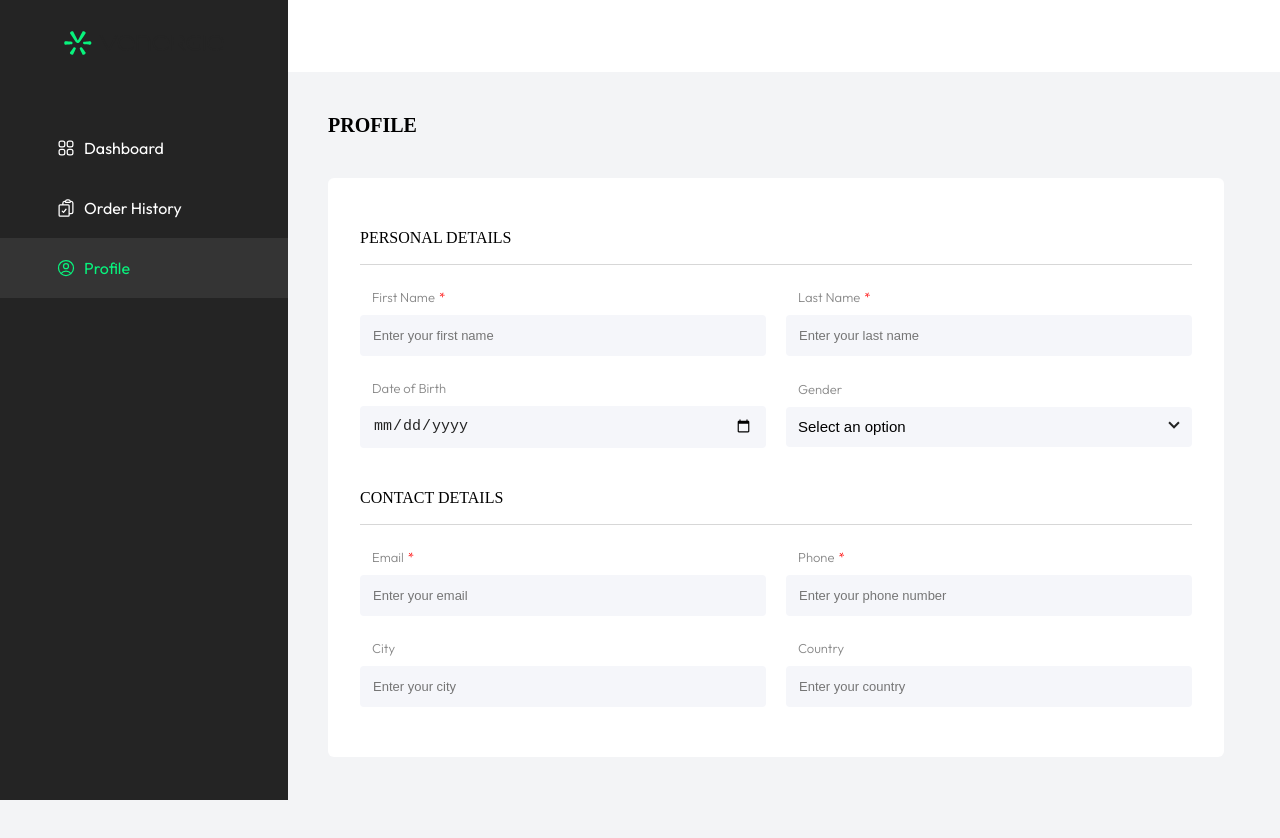
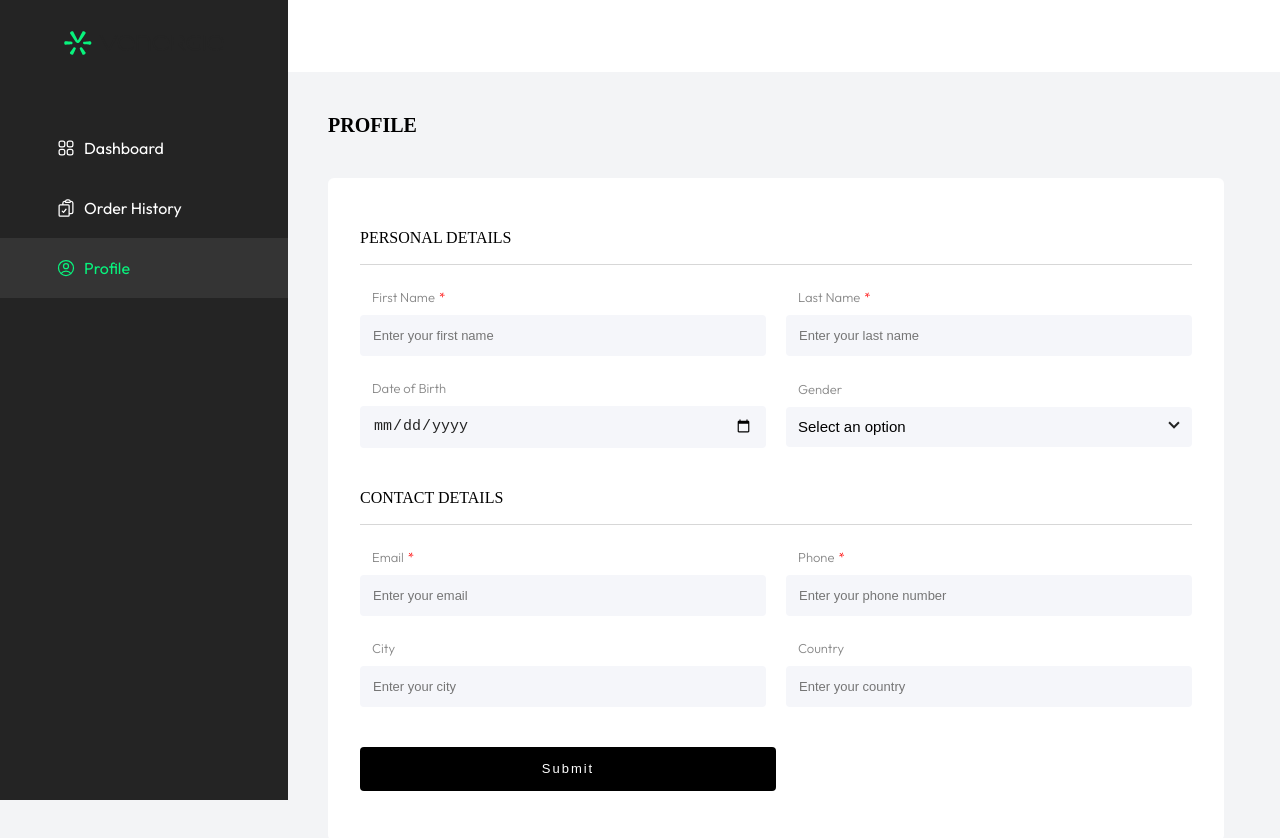
Before and after one commit to Vargent-Africa/venergie-app, a React (Vite) app: page /profile in a window 1280 px wide. Shown: the top 838 px of the page. Built offline with nearby package versions, Linux system fonts and the light colour scheme; a web font is replaced by a local one.

Commit message:
fix(Profile): Add button to profile form

```diff
--- a/src/App.tsx
+++ b/src/App.tsx
@@ -11,8 +11,8 @@ import DashboardLayout from "./components/layouts/User";
 import Loader from "components/misc/Loader";
 
 //Auth
-const Login = lazy(() => import("containers/Auth/Login"));
-const Signup = lazy(() => import("containers/Auth/Signup"));
+const Login = lazy(() => import("containers/Auth/login"));
+const Signup = lazy(() => import("containers/Auth/signup"));
 
 //Items
 const ItemLists = lazy(() => import("containers/Items/itemList"));
--- /dev/null
+++ b/src/components/misc/button/styles/submitButton.ts
@@ -0,0 +1,58 @@
+import styled, { css, keyframes } from "styled-components";
+
+import { Colors } from "utils/colors";
+import { Btn } from "styles/ui";
+
+export const BtnSubmit = styled.button`
+	${Btn}
+	color: ${Colors.white};
+	background-color: ${Colors.black};
+	margin-top: 2rem;
+	font-weight: 400;
+	font-size: 1.2rem;
+	line-height: 2rem;
+	padding: 1.2rem;
+	width: 100%;
+	letter-spacing: 2px;
+	border-radius: 4px;
+`;
+
+export const BtnContent = styled.div`
+	border-radius: 1rem;
+	display: flex;
+	justify-content: center;
+	align-items: center;
+	gap: 1.6rem;
+`;
+
+const spin = keyframes`
+  to {
+    transform: rotate(360deg);
+  }
+`;
+
+export const BtnContentIcon = styled.svg<{ spinning?: boolean }>`
+	${({ spinning }) =>
+		spinning
+			? css`
+					display: inline-block;
+					animation: ${spin} 1s linear infinite;
+					width: 2rem;
+					height: 2rem;
+					color: ${Colors.white};
+			  `
+			: "display: none;"}
+`;
+
+export const IconCircle = styled.circle`
+	opacity: 0.7;
+`;
+
+export const IconPath = styled.path`
+	opacity: 0.7;
+`;
+
+export const BtnContentText = styled.span`
+	font-weight: 500;
+	font-size: 1.3rem;
+`;
--- /dev/null
+++ b/src/components/misc/button/submitButton.tsx
@@ -0,0 +1,31 @@
+import * as styled from "./styles/submitButton";
+
+const SubmitButton = () => {
+	return (
+		<styled.BtnSubmit type="submit" disabled={false}>
+			<styled.BtnContent>
+				<styled.BtnContentIcon
+					spinning={false}
+					xmlns="http://www.w3.org/2000/svg"
+					fill="none"
+					viewBox="0 0 24 24"
+				>
+					<styled.IconCircle
+						cx="12"
+						cy="12"
+						r="10"
+						stroke="currentColor"
+						strokeWidth="4"
+					></styled.IconCircle>
+					<styled.IconPath
+						fill="currentColor"
+						d="M4 12a8 8 0 018-8V0C5.373 0 0 5.373 0 12h4zm2 5.291A7.962 7.962 0 014 12H0c0 3.042 1.135 5.824 3 7.938l3-2.647z"
+					></styled.IconPath>
+				</styled.BtnContentIcon>
+				<styled.BtnContentText onClick={() => {}}>Submit</styled.BtnContentText>
+			</styled.BtnContent>
+		</styled.BtnSubmit>
+	);
+};
+
+export default SubmitButton;
--- a/src/containers/Auth/Signup.tsx
+++ b/src/containers/Auth/Signup.tsx
@@ -2,6 +2,7 @@ import FormText from "components/forms/input/Text";
 
 import * as styled from "./styles";
 import * as custom from "./styles/signup";
+import { Link } from "react-router";
 
 const Signup = () => {
 	return (
@@ -85,14 +86,16 @@ const Signup = () => {
 					</styled.BtnSubmit>
 					<styled.TermsText>
 						By continuing, you agree to our{" "}
-						<styled.TermsLink to="/" target="_blank">
-							terms and conditions
-						</styled.TermsLink>
+						<Link to="/" target="_blank">
+							<styled.TermsLink>terms and conditions</styled.TermsLink>
+						</Link>
 						.
 					</styled.TermsText>
 					<styled.SignupText>
 						Already have a Venergie account?
-						<styled.SignupLink to="/auth/login"> Log in here</styled.SignupLink>
+						<Link to="/auth/login">
+							<styled.SignupLink>Log in here</styled.SignupLink>
+						</Link>
 					</styled.SignupText>
 				</custom.Form>
 			</styled.FormWrapper>
--- a/src/containers/Profile/profile.tsx
+++ b/src/containers/Profile/profile.tsx
@@ -1,5 +1,6 @@
 import FormText from "components/forms/input/Text";
 import FormSelect from "components/forms/select";
+import SubmitButton from "components/misc/button/SubmitButton";
 
 import * as styled from "./styles/profile";
 
@@ -86,6 +87,9 @@ const Profile = () => {
 								placeholder="Enter your country"
 							/>
 						</styled.FormContainer>
+						<styled.SubmitBtnContainer>
+							<SubmitButton />
+						</styled.SubmitBtnContainer>
 					</styled.SectionBlock>
 				</styled.ProfileForm>
 			</styled.ProfileContainer>
--- a/src/containers/Profile/styles/profile.ts
+++ b/src/containers/Profile/styles/profile.ts
@@ -42,3 +42,12 @@ export const FormContainer = styled.div`
 		display: block;
 	}
 `;
+
+export const SubmitBtnContainer = styled.div`
+	width: 50%;
+	margin-top: 2rem;
+
+	@media (max-width: 875px) {
+		width: 100%;
+	}
+`;
```
